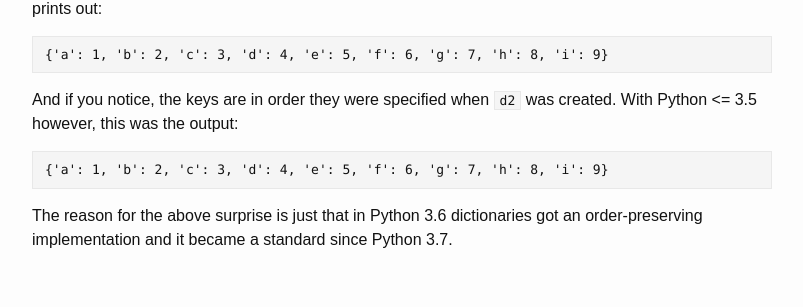
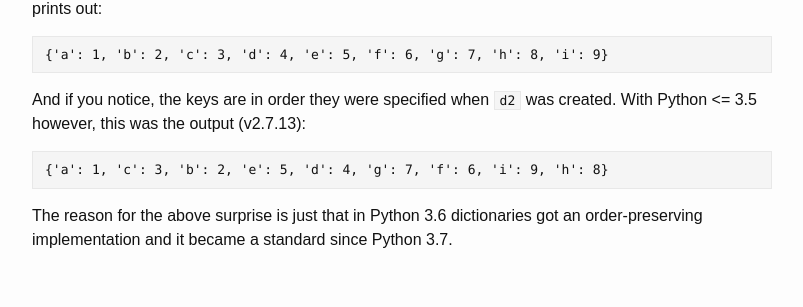
Before and after one commit to dotkay/dotkay.github.io, a Jekyll site: the page built from _posts/2018-06-30-python-dict-order.md, in a window 1280 px wide. Shown: the part 728-1035 px from the top of the page, without its empty margins (238-1041 px from the left). Built offline with Jekyll 4.4.1, drawn with Linux system fonts in a browser that asks for light colours.

Commit message:
fixed copy-paste error

````diff
--- a/_posts/2018-06-30-python-dict-order.md
+++ b/_posts/2018-06-30-python-dict-order.md
@@ -37,9 +37,9 @@ prints out:
 {'a': 1, 'b': 2, 'c': 3, 'd': 4, 'e': 5, 'f': 6, 'g': 7, 'h': 8, 'i': 9}
 ```
 
-And if you notice, the keys are in order they were specified when `d2` was created. With Python <= 3.5 however, this was the output:
+And if you notice, the keys are in order they were specified when `d2` was created. With Python <= 3.5 however, this was the output (v2.7.13):
 ```
-{'a': 1, 'b': 2, 'c': 3, 'd': 4, 'e': 5, 'f': 6, 'g': 7, 'h': 8, 'i': 9}
+{'a': 1, 'c': 3, 'b': 2, 'e': 5, 'd': 4, 'g': 7, 'f': 6, 'i': 9, 'h': 8}
 ```
 
 The reason for the above surprise is just that in Python 3.6 dictionaries got an order-preserving implementation and it became a standard since Python 3.7.
````
